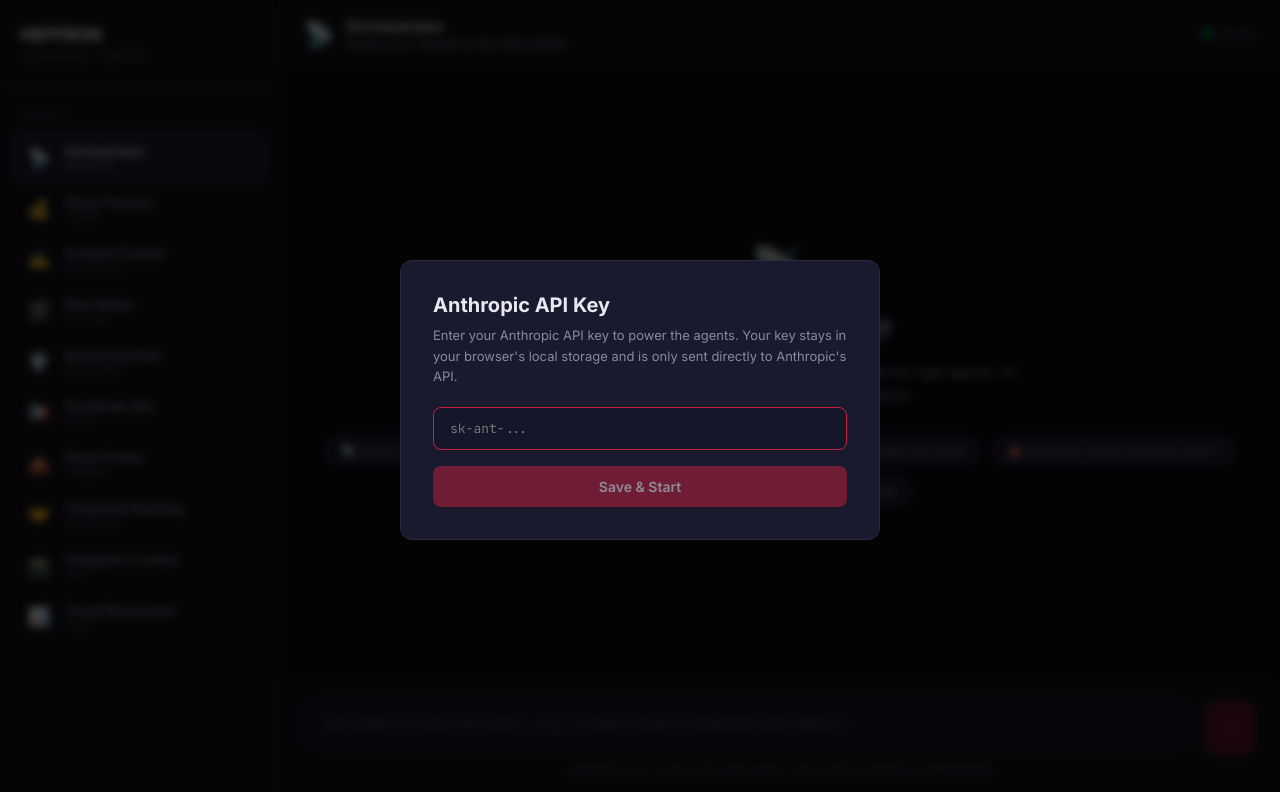
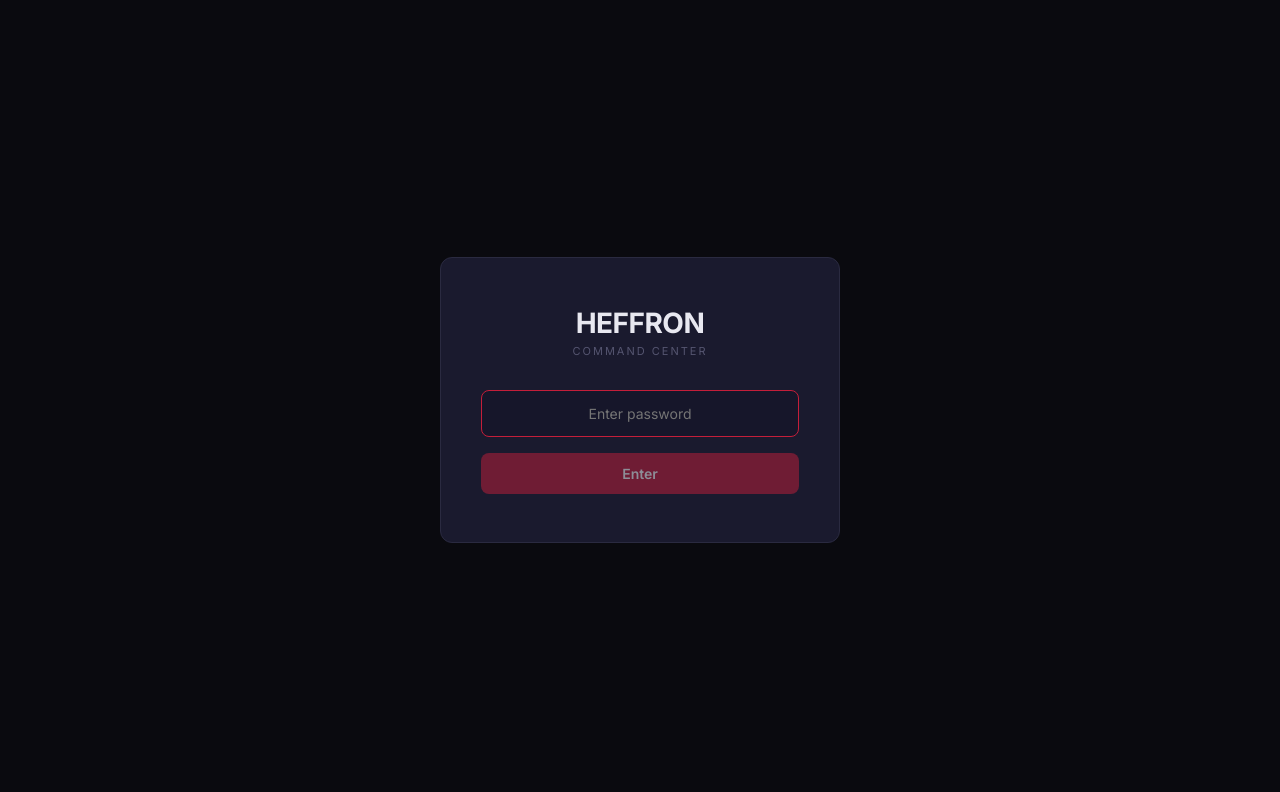
Before and after one commit to lastcomic/comedy-intel-app, a React (Vite) app: page / in a window 1280 px wide. Shown: the top 792 px of the page. Built offline with nearby package versions, Linux system fonts and the light colour scheme.

Commit message:
Add password protection gate to the app
Requires password entry before accessing the Command Center.
Auth persists for the browser session via sessionStorage.

https://claude.ai/code/session_01KoScTwSHqiC4jHsYi2d61K

```diff
--- a/src/App.css
+++ b/src/App.css
@@ -618,6 +618,63 @@
 .gatekeeper-status.needs-revision { color: var(--warning); }
 .gatekeeper-status.rejected { color: var(--error); }
 
+/* ===== LOGIN SCREEN ===== */
+.login-screen {
+  align-items: center;
+  justify-content: center;
+  background: var(--bg-primary);
+}
+
+.login-box {
+  background: var(--bg-card);
+  border: 1px solid var(--border);
+  border-radius: var(--radius);
+  padding: 48px 40px;
+  max-width: 400px;
+  width: 90%;
+  text-align: center;
+  animation: fadeIn 0.3s ease-out;
+}
+
+.login-box h1 {
+  font-size: 28px;
+  font-weight: 700;
+  letter-spacing: -0.5px;
+  margin-bottom: 4px;
+}
+
+.login-subtitle {
+  font-size: 11px;
+  color: var(--text-muted);
+  text-transform: uppercase;
+  letter-spacing: 2px;
+  margin-bottom: 32px;
+}
+
+.login-box input {
+  width: 100%;
+  padding: 14px 18px;
+  background: var(--bg-input);
+  border: 1px solid var(--border);
+  border-radius: var(--radius-sm);
+  color: var(--text-primary);
+  font-family: inherit;
+  font-size: 14px;
+  outline: none;
+  margin-bottom: 16px;
+  text-align: center;
+}
+
+.login-box input:focus {
+  border-color: var(--accent);
+}
+
+.login-error {
+  color: var(--error, #ff4444);
+  font-size: 13px;
+  margin-bottom: 12px;
+}
+
 /* ===== RESPONSIVE ===== */
 @media (max-width: 768px) {
   .sidebar {
--- a/src/App.jsx
+++ b/src/App.jsx
@@ -3,7 +3,13 @@ import { AGENTS, AGENT_LIST } from './agents';
 import { callAgent, routeRequest } from './api';
 import './App.css';
 
+const APP_PASSWORD = 'Norchester943';
+
 function App() {
+  const [isAuthenticated, setIsAuthenticated] = useState(() => sessionStorage.getItem('heffron_auth') === 'true');
+  const [passwordInput, setPasswordInput] = useState('');
+  const [passwordError, setPasswordError] = useState('');
+
   const [apiKey, setApiKey] = useState(() => localStorage.getItem('heffron_api_key') || '');
   const [showKeyModal, setShowKeyModal] = useState(() => !localStorage.getItem('heffron_api_key'));
   const [keyInput, setKeyInput] = useState('');
@@ -268,7 +274,41 @@ function App() {
     { label: 'Parse a deal: $7500 guarantee + SOB', agent: 'LEDGER' },
   ];
 
+  const handleLogin = () => {
+    if (passwordInput === APP_PASSWORD) {
+      sessionStorage.setItem('heffron_auth', 'true');
+      setIsAuthenticated(true);
+      setPasswordError('');
+    } else {
+      setPasswordError('Wrong password.');
+      setPasswordInput('');
+    }
+  };
+
   const currentAgent = AGENTS[selectedAgent];
+
+  if (!isAuthenticated) {
+    return (
+      <div className="app login-screen">
+        <div className="login-box">
+          <h1>HEFFRON</h1>
+          <div className="login-subtitle">Command Center</div>
+          <input
+            type="password"
+            placeholder="Enter password"
+            value={passwordInput}
+            onChange={e => setPasswordInput(e.target.value)}
+            onKeyDown={e => e.key === 'Enter' && handleLogin()}
+            autoFocus
+          />
+          {passwordError && <div className="login-error">{passwordError}</div>}
+          <button className="modal-btn" onClick={handleLogin} disabled={!passwordInput}>
+            Enter
+          </button>
+        </div>
+      </div>
+    );
+  }
 
   return (
     <div className="app">
```
